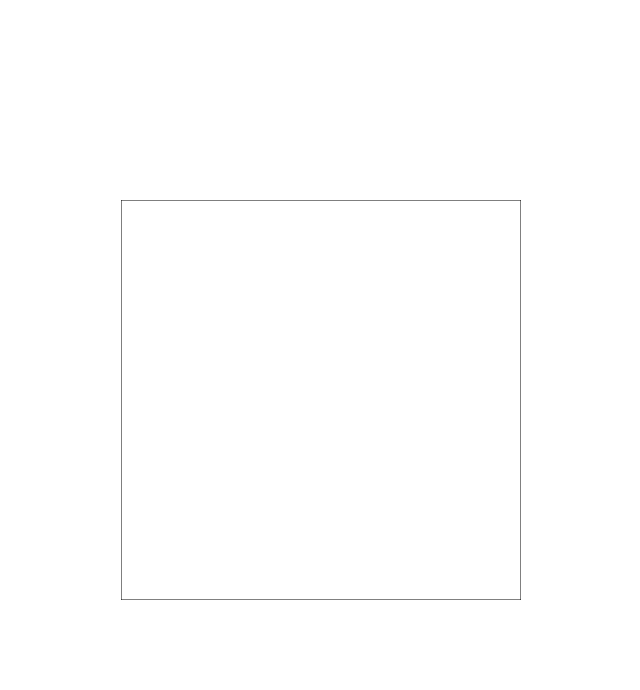
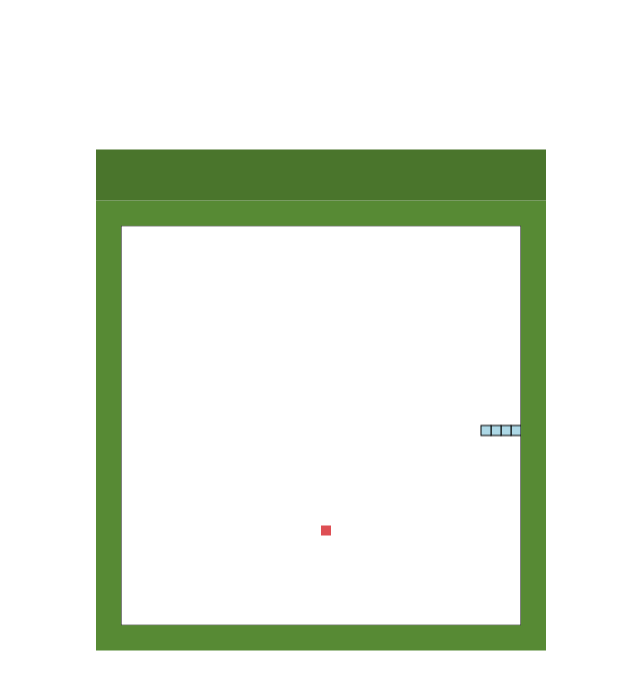
Before and after one commit to nickodelab/snake, a plain HTML site: page index.html in a window 1280 px wide. Shown: the whole page, without its empty margins (319-959 px from the left). Drawn offline with Linux system fonts and the light colour scheme.

```diff
--- a/index.html
+++ b/index.html
@@ -9,8 +9,12 @@
     <title>🐍 🐍 - Google Snake Game in Javascript - 🐍 🐍</title>
 </head>
 <body>
-
-    <canvas id="snakeboard"  width="400" height="400"></canvas>
+    <main>
+        <header></header>
+        <div>
+            <canvas id="snakeboard"></canvas>
+        </div>
+    </main>
 
     <script type="text/javascript" src="script.js"></script>
 
--- a/script.js
+++ b/script.js
@@ -1,98 +1,182 @@
-const board_border = "black";
-const board_background = "white";
-const snake_col = "lightblue";
-const snake_border = "darkblue";
+// variables
+const canvasWidth = 400;
+const canvasHeight = 400;
 
-const snakeboard = document.getElementById("snakeboard");
-const snakeboard_ctx = snakeboard.getContext("2d");
+// colors
+const canvasBorderColor = "black";
+const canvasBackgroundColor = "white";
+const snakeColor = "lightblue";
+const snakeBorderColor = "darkblue";
 
-const snake = [
-  { x: 200, y: 200 },
-  { x: 190, y: 200 },
-  { x: 180, y: 200 },
-  { x: 170, y: 200 },
-  { x: 160, y: 200 },
-];
+const fruit = {
+  color: "#de4f54",
+  fruitX: undefined,
+  fruitY: undefined,
+};
 
-const gameSpeed = 125;
+// context
+const snakeCanvas = document.getElementById("snakeboard");
+const snakeBoardCtx = snakeCanvas.getContext("2d");
 
+const frameSpeedRate = 125;
+
+// initial snake speed
 let dx = 10;
 let dy = 0;
+let lastTimestampFrame;
 
-let lastTimestampFrame;
-const gameFrame = (timestamp) => {
-  let step = Math.trunc(timestamp / gameSpeed);
-  if (lastTimestampFrame !== step) {
-    lastTimestampFrame = step;
-    game();
-  }
-  window.requestAnimationFrame(gameFrame);
-};
-window.requestAnimationFrame(gameFrame);
-
-const drawSnake = () => {
-  snake.forEach(drawSnakePart);
-};
-
-const clear_board = () => {
-  snakeboard_ctx.fillStyle = board_background;
-  snakeboard_ctx.strokestyle = board_border;
-  snakeboard_ctx.fillRect(0, 0, snakeboard.width, snakeboard.height);
-  snakeboard_ctx.strokeRect(0, 0, snakeboard.width, snakeboard.height);
-};
-
-const drawSnakePart = (snakePart) => {
-  snakeboard_ctx.fillStyle = snake_col;
-  snakeboard_ctx.strokestyle = snake_border;
-  snakeboard_ctx.fillRect(snakePart.x, snakePart.y, 10, 10);
-  snakeboard_ctx.strokeRect(snakePart.x, snakePart.y, 10, 10);
-};
-
-const move_snake = () => {
-  const head = { x: snake[0].x + dx, y: snake[0].y + dy };
-
-  snake.unshift(head);
-  snake.pop();
-};
-
-const change_direction = (event) => {
+// KEYS
 const LEFT_KEY = 37;
 const RIGHT_KEY = 39;
 const UP_KEY = 38;
 const DOWN_KEY = 40;
 
-  const keyPressed = event.keyCode;
-  const goingUp = dy === -10;
-  const goingDown = dy === 10;
-  const goingRight = dx === 10;
-  const goingLeft = dx === -10;
+// snake coordinates
+const snake = [
+  { x: 200, y: 200 },
+  { x: 210, y: 200 },
+  { x: 220, y: 200 },
+  { x: 230, y: 200 },
+];
 
-  if (keyPressed === LEFT_KEY && !goingRight) {
+snakeBoardCtx.canvas.width = canvasWidth;
+snakeBoardCtx.canvas.height = canvasHeight;
+
+let stop = false;
+
+const render = () => {
+  renderBoard();
+  if (checkCollisions()) stop = true;
+  renderSnake();
+  if (!fruit.fruitX && !fruit.fruitY) createRandomFruit();
+  renderFruit();
+  // checkEat();
+};
+
+const checkEat = () => {
+  const { fruitX, fruitY } = fruit;
+  console.log("fruitX", fruitX);
+  console.log("fruitY", fruitY);
+  if (snake[0].x === fruitX && snake[0].y === fruitY) {
+    fruit.fruitX = undefined;
+    fruit.fruitY = undefined;
+    snake[snake.length] = {
+      x: snake[snake.length - 1].x + 10,
+      y: snake[snake.length - 1].y + 10,
+    };
+    console.log("Eat!");
+  }
+};
+
+const renderFruit = () => {
+  snakeBoardCtx.fillStyle = fruit.color;
+  snakeBoardCtx.fillRect(fruit.fruitX, fruit.fruitY, 10, 10);
+};
+
+const checkCollisions = () => {
+  console.log(`head[x] = ${snake[0].x}`);
+  console.log(`head[y] = ${snake[0].y}`);
+  if (
+    (snake[0].x === canvasWidth - 10 && dx === 10) ||
+    snake[0].x <= 0 ||
+    snake[0].y <= 0 ||
+    (snake[0].y >= canvasHeight - 10 && dy === 10)
+  ) {
+    return true;
+  }
+  // check collisions - snake body
+  for (let i = 4; i < snake.length; i++) {
+    if (snake[i].x === snake[0].x && snake[i].y === snake[0].y) {
+      return true;
+    }
+  }
+};
+
+const renderBoard = () => {
+  snakeBoardCtx.fillStyle = canvasBackgroundColor;
+  snakeBoardCtx.strokestyle = canvasBorderColor;
+  snakeBoardCtx.fillRect(0, 0, snakeCanvas.width, snakeCanvas.height);
+  snakeBoardCtx.strokeRect(0, 0, snakeCanvas.width, snakeCanvas.height);
+};
+
+const renderSnake = () => {
+  if (!stop) {
+    const { fruitX, fruitY } = fruit;
+    const head = { x: snake[0].x + dx, y: snake[0].y + dy };
+    snake.unshift(head);
+    const hasEaten = snake[0].x === fruitX && snake[0].y === fruitY;
+    if (hasEaten) {
+      fruit.fruitX = undefined;
+      fruit.fruitY = undefined;
+    } else snake.pop();
+  }
+
+  snake.forEach(({ x, y }) => {
+    snakeBoardCtx.fillStyle = snakeColor;
+    snakeBoardCtx.strokestyle = snakeBorderColor;
+    snakeBoardCtx.fillRect(x, y, 10, 10);
+    snakeBoardCtx.strokeRect(x, y, 10, 10);
+  });
+};
+
+const moveKeyboardListener = ({ keyCode }) => {
+  let goingUp = dy === -10;
+  let goingDown = dy === 10;
+  let goingRight = dx === 10;
+  let goingLeft = dx === -10;
+
+  switch (keyCode) {
+    case LEFT_KEY:
+      if (!goingRight) {
         dx = -10;
         dy = 0;
       }
+      break;
 
-  if (keyPressed === UP_KEY && !goingDown) {
+    case UP_KEY:
+      if (!goingDown) {
         dx = 0;
         dy = -10;
       }
+      break;
 
-  if (keyPressed === RIGHT_KEY && !goingLeft) {
+    case RIGHT_KEY:
+      if (!goingLeft) {
         dx = 10;
         dy = 0;
       }
+      break;
 
-  if (keyPressed === DOWN_KEY && !goingUp) {
+    case DOWN_KEY:
+      if (!goingUp) {
         dx = 0;
         dy = 10;
       }
+      break;
+  }
 };
 
-const game = () => {
-  clear_board();
-  move_snake();
-  drawSnake();
+const createRandomFruit = () => {
+  let stopSearching = false;
+  do {
+    fruit.fruitX = Math.round((Math.random() * canvasWidth) / 10) * 10;
+    fruit.fruitY = Math.round((Math.random() * canvasHeight) / 10) * 10;
+
+    stopSearching = snake.some(
+      ({ x, y }) => x === fruit.fruitX || y === fruit.fruitY
+    );
+  } while (!stopSearching);
 };
-game();
 
-document.addEventListener("keydown", change_direction);
+document.addEventListener("keydown", moveKeyboardListener);
+
+const gameFrame = (timestamp) => {
+  let step = Math.trunc(timestamp / frameSpeedRate);
+  if (lastTimestampFrame !== step) {
+    lastTimestampFrame = step;
+    render();
+  }
+  let frameId = window.requestAnimationFrame(gameFrame);
+  if (stop) window.cancelAnimationFrame(frameId);
+};
+window.requestAnimationFrame(gameFrame);
--- a/style.css
+++ b/style.css
@@ -1,6 +1,29 @@
-#snakeboard {
+* {
+  border: 0;
+  padding: 0;
+  margin: 0;
+}
+
+main {
   position: absolute;
   top: 50%;
   left: 50%;
   transform: translate(-50%, -50%);
+  width: 450px;
 }
+
+header {
+  background-color: #4a752c;
+  width: 100%;
+  height: 50px;
+  position: relative;
+  padding-bottom: 1px;
+}
+
+div {
+  display: flex;
+  align-items: center;
+  justify-content: center;
+  background-color: #578a34;
+  height: 450px;
+}
```
Lines whose indentation alone changed are shown as unchanged.
